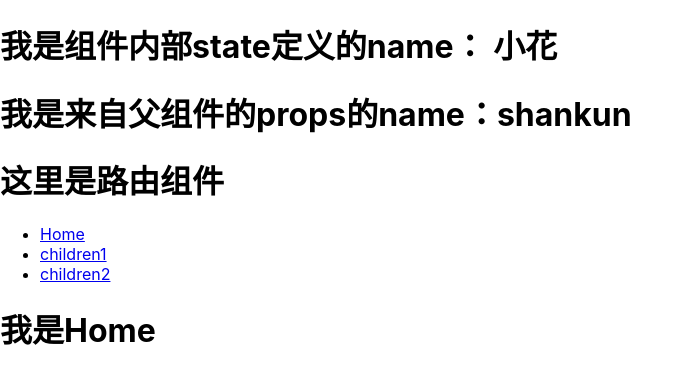
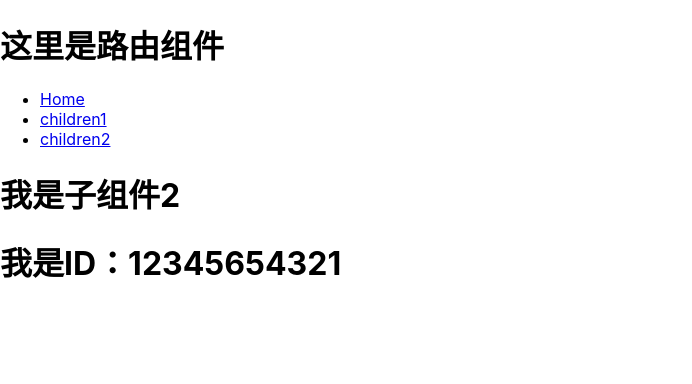
Before and after one commit to xushankun/react-demo, a React (Create React App) app: page /children2/12345654321 in a window 1280 px wide. Shown: the top 384 px of the page, without its empty margins (0-692 px from the left). Built offline with nearby package versions, Linux system fonts and the light colour scheme.

Commit message:
路由文件router.js

```diff
--- a/src/App.js
+++ b/src/App.js
@@ -1,16 +1,12 @@
 // 导入依赖，包括其它组件，图片资源，或者css
 import React, { Component } from 'react';
-import Welcome from './conponents/welcome';
-import Demo from './conponents/demo'
-import RouterApp from './conponents/routerApp/routerApp'
+import HomeIndex from './conponents/homeIndex/homeIndex'
 
 class App extends Component {
   render() {
     return (
       <div className="App">
-          <Welcome name="shankun" />
-          {/*<Demo></Demo>*/}
-          <RouterApp></RouterApp>
+          <HomeIndex></HomeIndex>
       </div>
     );
   }
--- a/src/conponents/demo.js
+++ b/src/conponents/demo.js
@@ -19,7 +19,7 @@ class Demo extends Component{
 
 
                 <h1>上次看到</h1>
-                <a href="https://react.docschina.org/docs/lists-and-keys.html" target='_blank'>列表 & Keys</a>
+                {/*<a href="https://react.docschina.org/docs/lists-and-keys.html" target='_blank'>列表 & Keys</a>*/}
             </div>
         );
     }
--- /dev/null
+++ b/src/conponents/homeIndex/homeIndex.js
@@ -0,0 +1,30 @@
+import React,{ Component } from 'react';
+// 首先我们需要导入一些组件...
+import {BrowserRouter as Router, Link} from 'react-router-dom';
+import getRouter from '../../router';
+
+export default class homeIndex extends Component {
+    constructor(){
+        super()
+        this.state={
+
+        }
+    }
+
+    render() {
+        return (
+            // 子路由的书写,在4.x的版本中必须嵌套写子路由，子路由必须在子组件内部
+            <Router>
+                <div>
+                    <h1>这里是路由组件</h1>
+                    <ul>
+                        <li> <Link to="/">Home</Link></li>
+                        <li><Link to="/children1">children1</Link></li>
+                        <li><Link to="/children2/12345654321">children2</Link></li>
+                    </ul>
+                </div>
+                {getRouter()}
+            </Router>
+        )
+    }
+}
--- a/src/conponents/routerApp/routerApp.js
+++ /dev/null
@@ -1,39 +0,0 @@
-import React,{ Component } from 'react';
-import Home from "../subPage/home";
-import Children from "../subPage/children";
-import ChildrenTwo from "../subPage/childrenTwo";
-
-// 首先我们需要导入一些组件...
-import { HashRouter as Router, Route, Link } from "react-router-dom";
-
-export default class routerApp extends Component {
-    constructor(){
-        super()
-        this.state={
-
-        }
-    }
-
-    render() {
-        return (
-            // 子路由的书写,在4.x的版本中必须嵌套写子路由，子路由必须在子组件内部
-            <Router>
-                <div>
-                    <h1>这里是路由组件</h1>
-                    <ul>
-                        <li> <Link to="/">Home</Link></li>
-                        <li><Link to="/children1">children1</Link></li>
-                        <li><Link to="/children2/12345654321">children2</Link></li>
-                    </ul>
-                    {/*exact  属性来规定我们是否严格匹配*/}
-                    {/*假设我们加了 exact*/}
-                    {/*那么路径完全等于/的时候才会渲染  Home*/}
-                    {/*/ /children1 /children2/:id后面这三种情况均不会渲染App*/}
-                    <Route exact path="/" component={Home} />
-                    <Route path="/children1" component={Children} />
-                    <Route path="/children2/:id" component={ChildrenTwo} />
-                </div>
-            </Router>
-        )
-    }
-}
--- /dev/null
+++ b/src/router.js
@@ -0,0 +1,20 @@
+import React from 'react';
+
+import { Route, Switch } from 'react-router-dom';
+
+
+// 引入页面
+import Home from "./conponents/subPage/home";
+import Children from "./conponents/subPage/children";
+import ChildrenTwo from "./conponents/subPage/childrenTwo";
+
+// 路由
+const getRouter = () => (
+    <Switch>
+        <Route exact path="/" component={Home} />
+        <Route path="/children1" component={Children} />
+        <Route path="/children2/:id" component={ChildrenTwo} />
+    </Switch>
+);
+
+export default getRouter;
```
